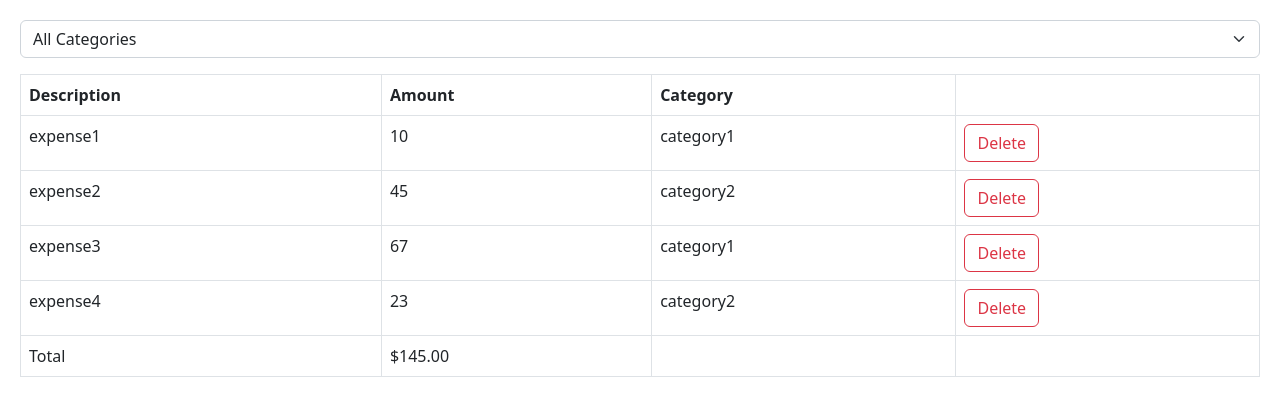
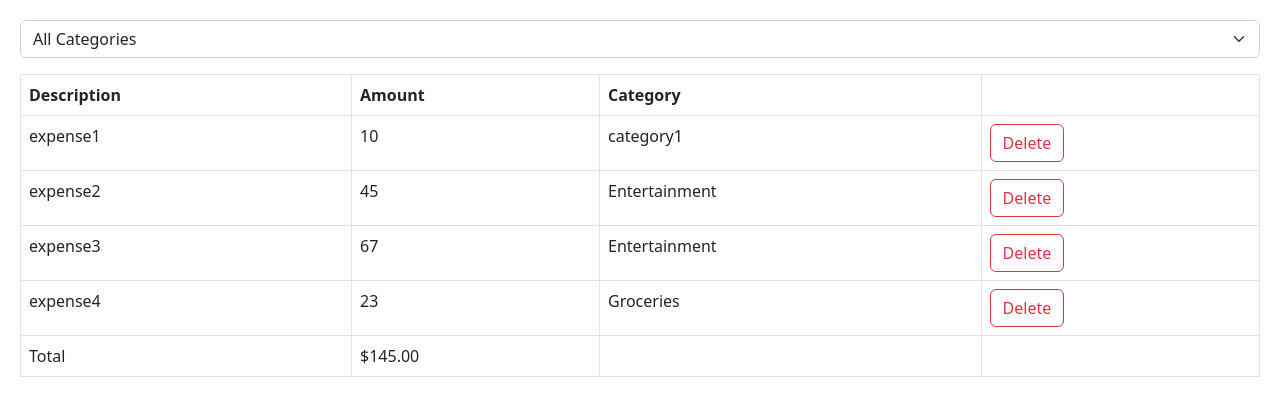
Before and after one commit to devdhark/React_App, a React (Vite) app in the folder react-app/: page / in a window 1280 px wide. Shown: the top 416 px of the page. Built offline with nearby package versions, Linux system fonts and the light colour scheme.

Commit message:
add filter by category

```diff
--- a/react-app/src/App.tsx
+++ b/react-app/src/App.tsx
@@ -17,25 +17,29 @@ function App() {
       id: 2,
       description: "expense2",
       amount: 45,
-      category: "category2",
+      category: "Entertainment",
     },
     {
       id: 3,
       description: "expense3",
       amount: 67,
-      category: "category1",
+      category: "Entertainment",
     },
     {
       id: 4,
       description: "expense4",
       amount: 23,
-      category: "category2",
+      category: "Groceries",
     },
   ]);
 
   const onDelete = (id: number) => {
-    setExpenses(expenses.filter((e) => e.id !== id));
+    setExpenses(expenses.filter((e) => e.id === id));
   };
+
+  const visibleExpenses = selectedCategory
+    ? expenses.filter((e) => e.category === selectedCategory)
+    : expenses;
 
   return (
     <div>
@@ -45,7 +49,7 @@ function App() {
         ></ExpenseFilter>
       </div>
       <ExpenseList
-        expenses={expenses}
+        expenses={visibleExpenses}
         onDelete={(id) => onDelete(id)}
       ></ExpenseList>
     </div>
```
